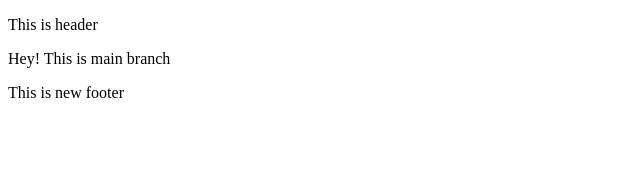
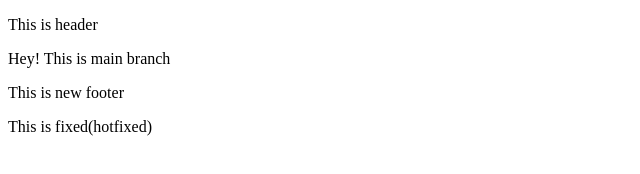
Before and after one commit to guna2007/NewProject, a plain HTML site: page index.html in a window 1280 px wide. Shown: the whole page, without its empty margins (0-640 px from the left). Drawn offline with Linux system fonts and the light colour scheme.

Commit message:
hotfixed

```diff
--- a/index.html
+++ b/index.html
@@ -19,4 +19,6 @@
     <p>This is new footer</p>
 </footer>
 
+<p>This is fixed(hotfixed)</p>
+
 </html>
```
